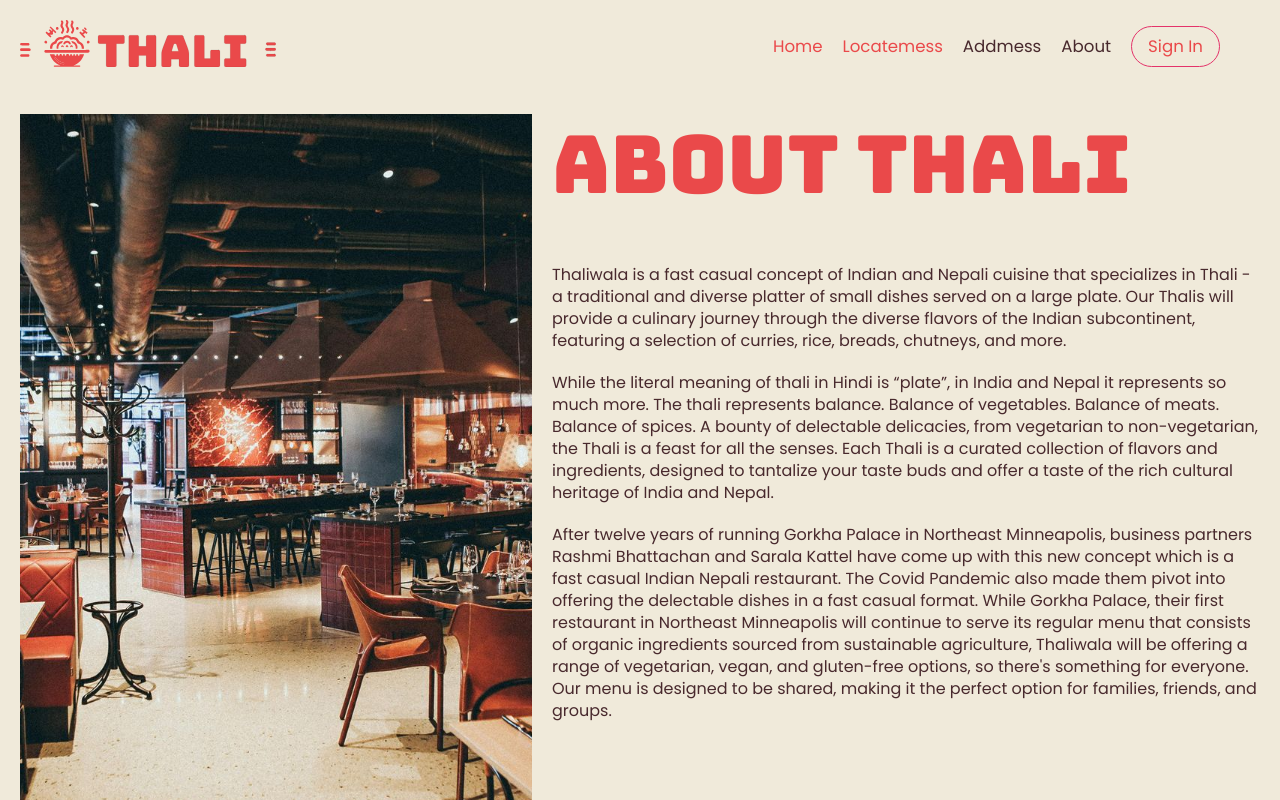
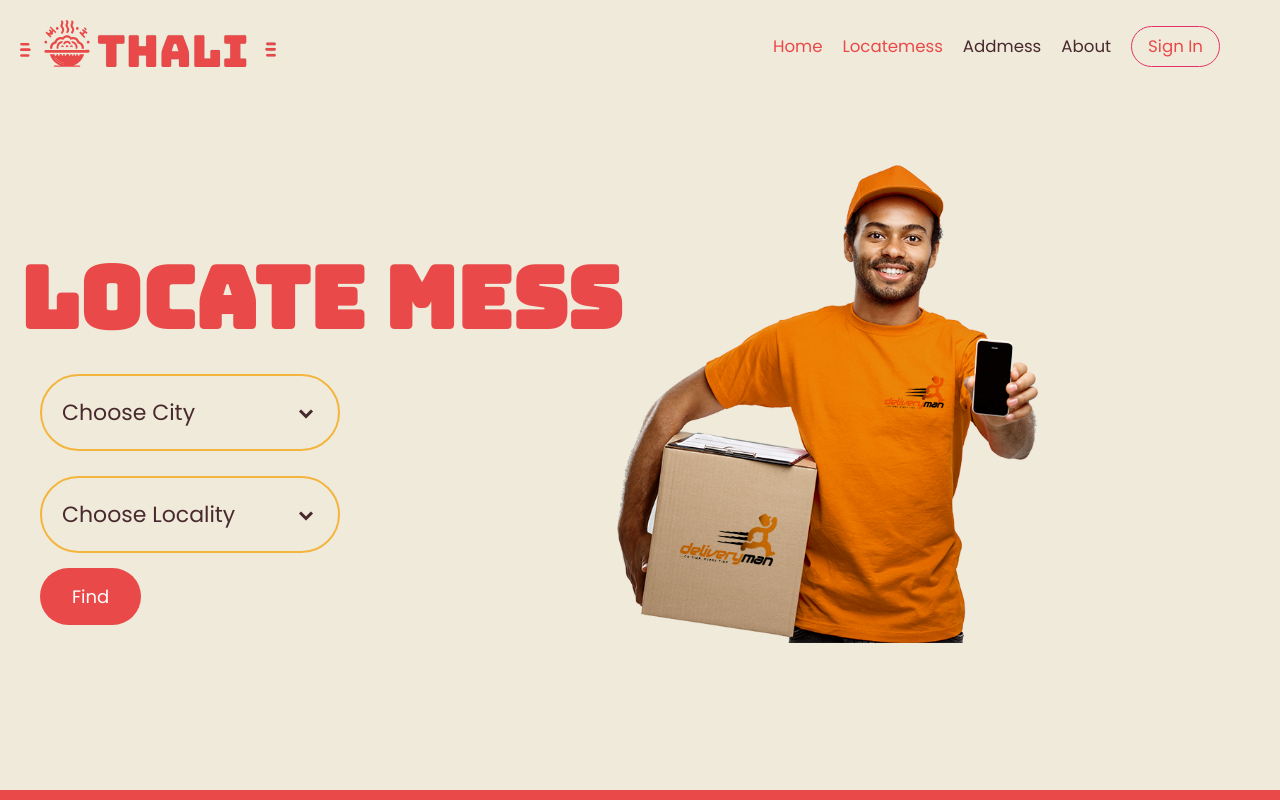
Before and after one commit to KLI888/thali-mess-web, a React (Vite) app: page /locatemess in a window 1280 px wide. Shown: the top 800 px of the page. Built offline with nearby package versions, Linux system fonts and the light colour scheme.

Commit message:
Your commit message

```diff
--- a/src/App.jsx
+++ b/src/App.jsx
@@ -6,6 +6,7 @@
 import Footer from './components/footer/Footer'
 import { BrowserRouter, createBrowserRouter, RouterProvider } from 'react-router-dom'
 import About from './components/about/About'
+import Locatemess from './components/locatemess/Locatemess'
 
 function App() {
   const [count, setCount] = useState(0)
@@ -36,7 +37,7 @@
       element: (
         <>
           <Header />
-          <About />
+          <Locatemess />
           <Footer />
         </>
       )
--- /dev/null
+++ b/src/components/locatemess/Locatemess.jsx
@@ -0,0 +1,14 @@
+import React from 'react'
+import Homelocate from '../home/Homelocate'
+import './locatemess.css'
+function Locatemess() {
+  return (
+    <div className="locatemess">
+        <div className="locatemess_content">
+            <Homelocate />
+        </div>
+    </div>
+  )
+}
+
+export default Locatemess
--- /dev/null
+++ b/src/components/locatemess/locatemess.css
@@ -0,0 +1,54 @@
+.locatemess_content {
+    padding: 20px;
+}
+.locatemess_img img {
+    position: absolute;
+    top: -89px;
+    right: -44rem;
+    width: 70%;
+
+}
+
+
+
+
+
+@media (max-width: 1307px) {
+    .locatemess_img img {
+        position: absolute;
+        top: -89px;
+        right: -26rem;
+        width: 70%;
+    }
+}
+
+@media (max-width: 907px) {
+    .locatemess_img img {
+        position: absolute;
+        top: -29px;
+        right: -24rem;
+        width: 66%;
+    }
+}
+
+
+
+
+
+@media (max-width: 450px) {
+    .locatemess_img img {
+        display: none;
+    }
+    .select_menu {
+        /* width: 300px; */
+        cursor: pointer;
+        position: relative;
+    }
+    .locate_mess h1 {
+        font-family: "Bungee", sans-serif;
+        color: #ea494a;
+        font-size: 38px;
+        line-height: 0px;
+        margin-bottom: 10px;
+    }
+}
```
